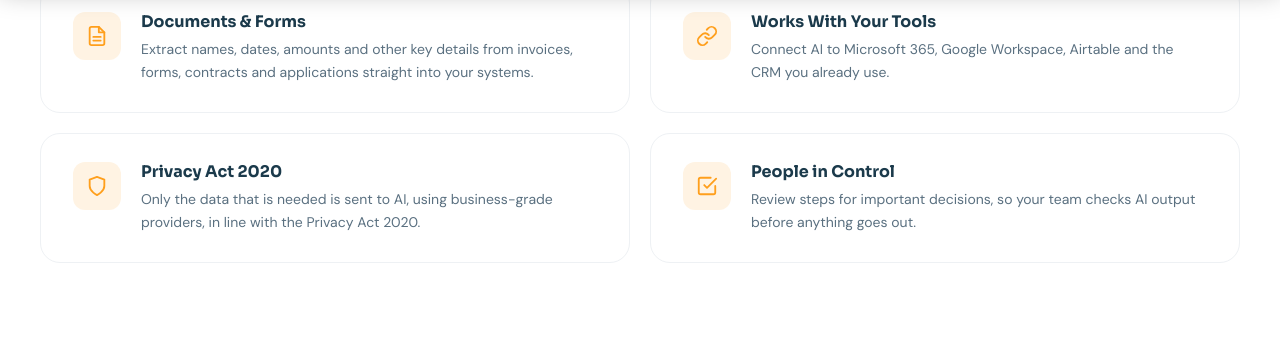
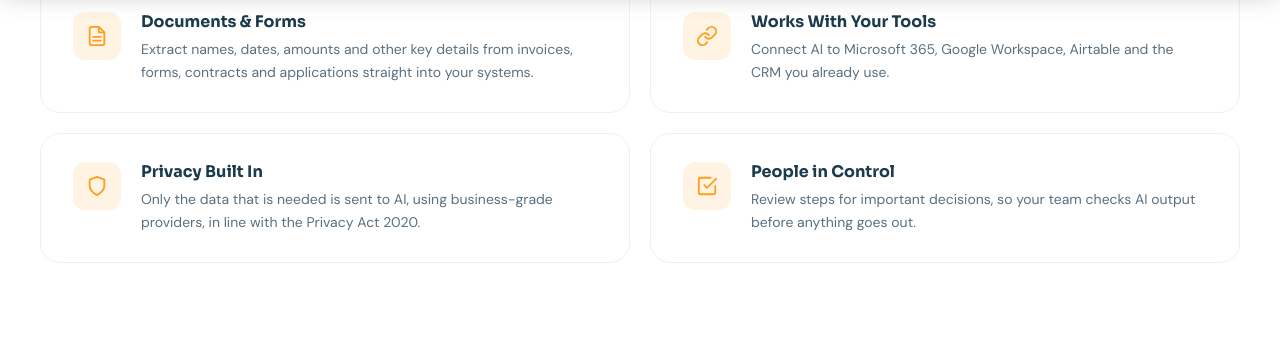
Before and after one commit to rkconsultingnz/rkconsultingnz.github.io, a Jekyll site: the page built from ai-automation.html, in a window 1280 px wide and 900 px high, scrolled down 3032 px. Shown: the part 99-453 px from the top of the window. Built offline with Jekyll 4.4.1, drawn with Linux system fonts in a browser that asks for light colours.

Commit message:
AI Automation: rename privacy card heading
Co-Authored-By: Claude Opus 5.5 <noreply@anthropic.com>
Claude-Session: https://claude.ai/code/session_016rPhsbE8KTFDMdVmhpC3P9

```diff
--- a/ai-automation.html
+++ b/ai-automation.html
@@ -201,7 +201,7 @@ hero_visual: ai-automation
       <div class="consultancy-card">
         <div class="consultancy-card-icon"><svg aria-hidden="true" focusable="false" width="22" height="22" viewBox="0 0 24 24" fill="none" stroke="currentColor" stroke-width="2" stroke-linecap="round" stroke-linejoin="round"><path d="M12 22s8-4 8-10V5l-8-3-8 3v7c0 6 8 10 8 10z"/></svg></div>
         <div class="consultancy-card-body">
-          <h3>Privacy Act 2020</h3>
+          <h3>Privacy Built In</h3>
           <p>Only the data that is needed is sent to AI, using business-grade providers, in line with the Privacy Act 2020.</p>
         </div>
       </div>
```
